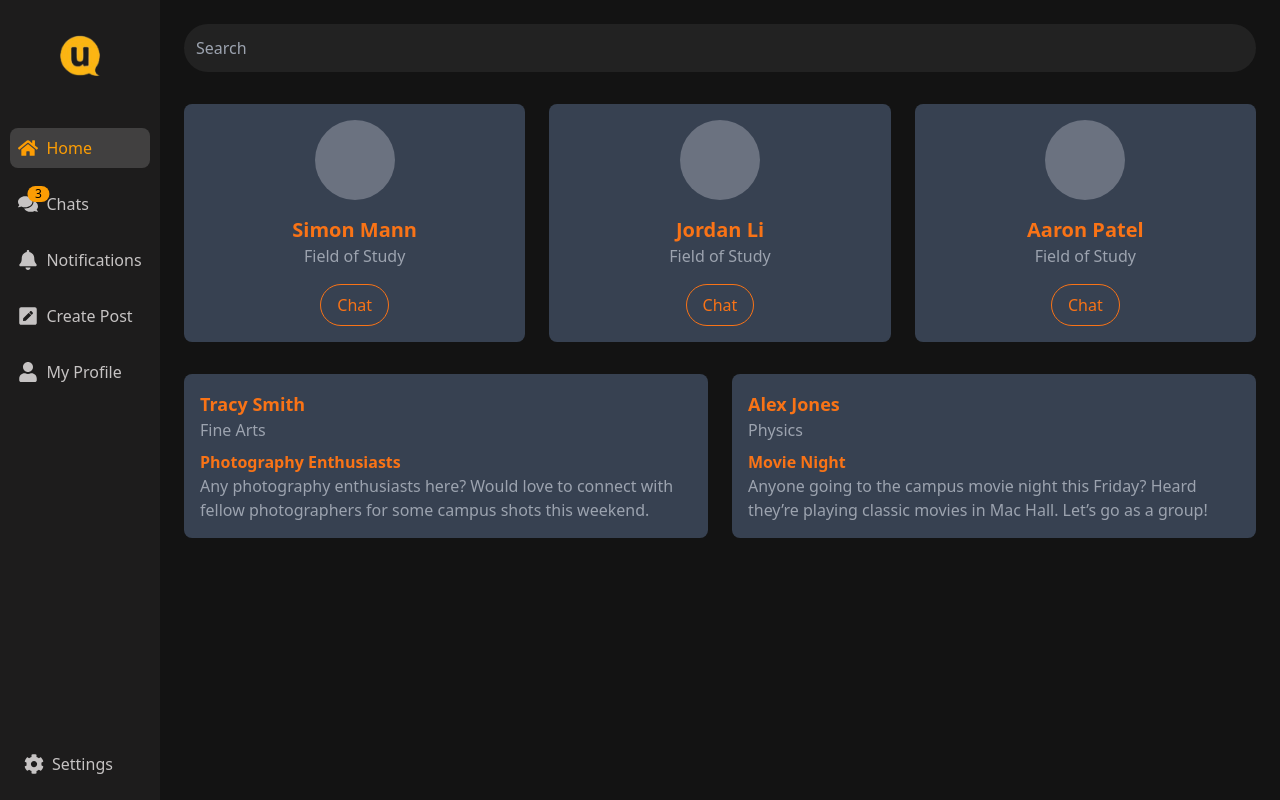
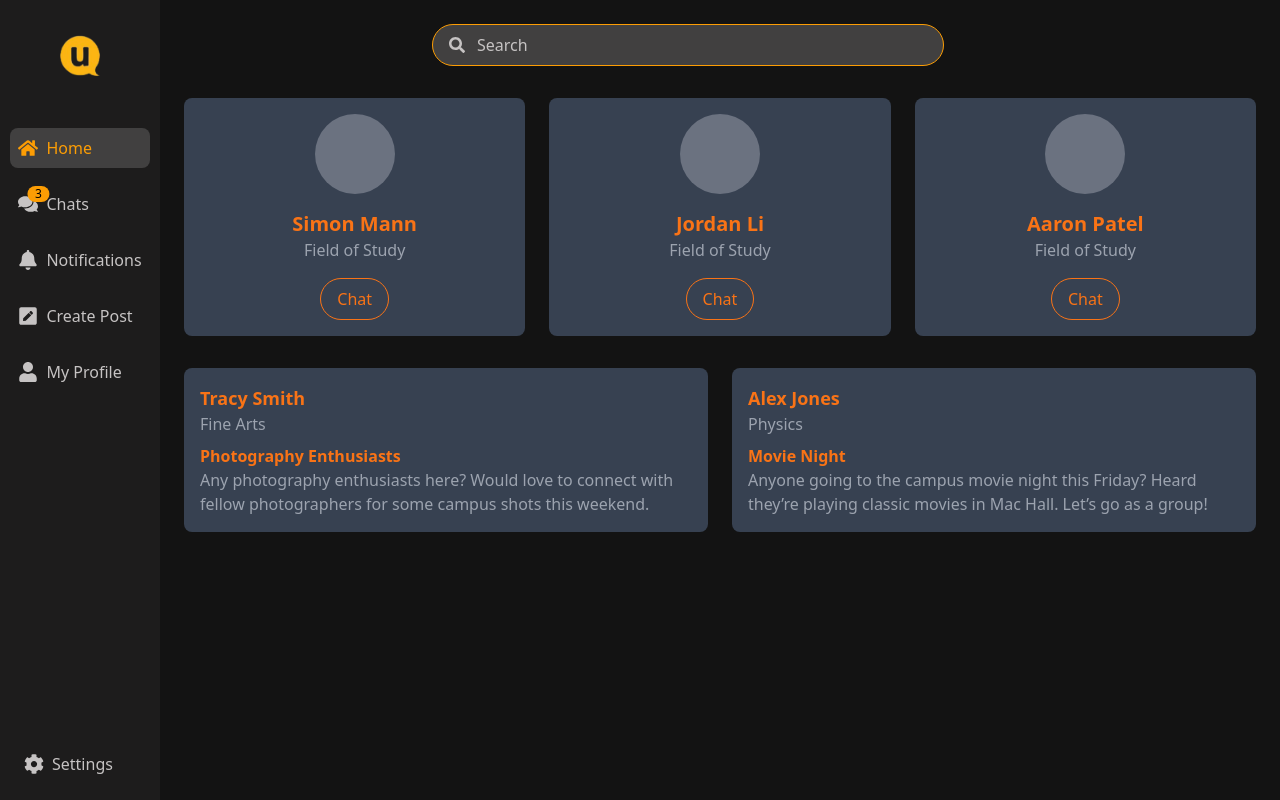
Before and after one commit to aarushirc14/CPSC481-Project-UConnect, a React (Vite) app in the folder UConnect/: page / in a window 1280 px wide. Both pictures are taken after a click on the button "LOGIN". Built offline with nearby package versions, Linux system fonts and the light colour scheme.

Commit message:
adding search bar component

```diff
--- a/UConnect/src/components/HomePage.jsx
+++ b/UConnect/src/components/HomePage.jsx
@@ -1,6 +1,7 @@
 // src/components/HomePage.jsx
 import React, { useState } from "react";
 import Sidebar from "./Sidebar";
+import SearchBar from "./SearchBar";
 
 export default function HomePage() {
   const [activeItem, setActiveItem] = useState("home"); // State to track the active sidebar item
@@ -13,12 +14,10 @@ export default function HomePage() {
       {/* Main Content */}
       <div className="flex-1 p-6">
         {/* Search Bar */}
-        <div className="mb-8">
-          <input
-            type="text"
-            placeholder="Search"
-            className="w-full bg-[#222222] text-white p-3 rounded-full outline-none"
-          />
+        <div className="flex justify-center mb-8">
+          <div className="w-3/4 max-w-xl">
+            <SearchBar />
+          </div>
         </div>
 
         {/* Featured Users */}
--- /dev/null
+++ b/UConnect/src/components/SearchBar.jsx
@@ -0,0 +1,16 @@
+// src/components/SearchBar.jsx
+import React from "react";
+import { FaSearch } from "react-icons/fa";
+
+export default function SearchBar() {
+  return (
+    <div className="flex items-center bg-[#414040] text-white rounded-full border border-[#FC9D04] px-4 py-2 w-full max-w-lg">
+      <FaSearch className="text-[#C6C3C3] mr-3" /> {/* Search Icon */}
+      <input
+        type="text"
+        placeholder="Search"
+        className="bg-transparent placeholder-[#C6C3C3] outline-none flex-1"
+      />
+    </div>
+  );
+}
--- a/UConnect/src/index.css
+++ b/UConnect/src/index.css
@@ -23,15 +23,15 @@ label {
 
 /* Label styling for login and signup form fields */
 .login_signup_form_label {
-  color: #B3B3B3; /* Light gray color for labels */
+  color: #C6C3C3; /* Light gray color for labels */
   font-family: 'Sarala', sans-serif; /* Apply the Sarala font */
 }
 
 /* Input field styling */
 .login_signup_input_field {
-  border-bottom: 1px solid #B3B3B3; /* Light gray underline */
+  border-bottom: 1px solid #C6C3C3; /* Light gray underline */
   background-color: transparent;
-  color: #B3B3B3;
+  color: #C6C3C3;
   padding: 8px 0;
   outline: none;
 }
```
